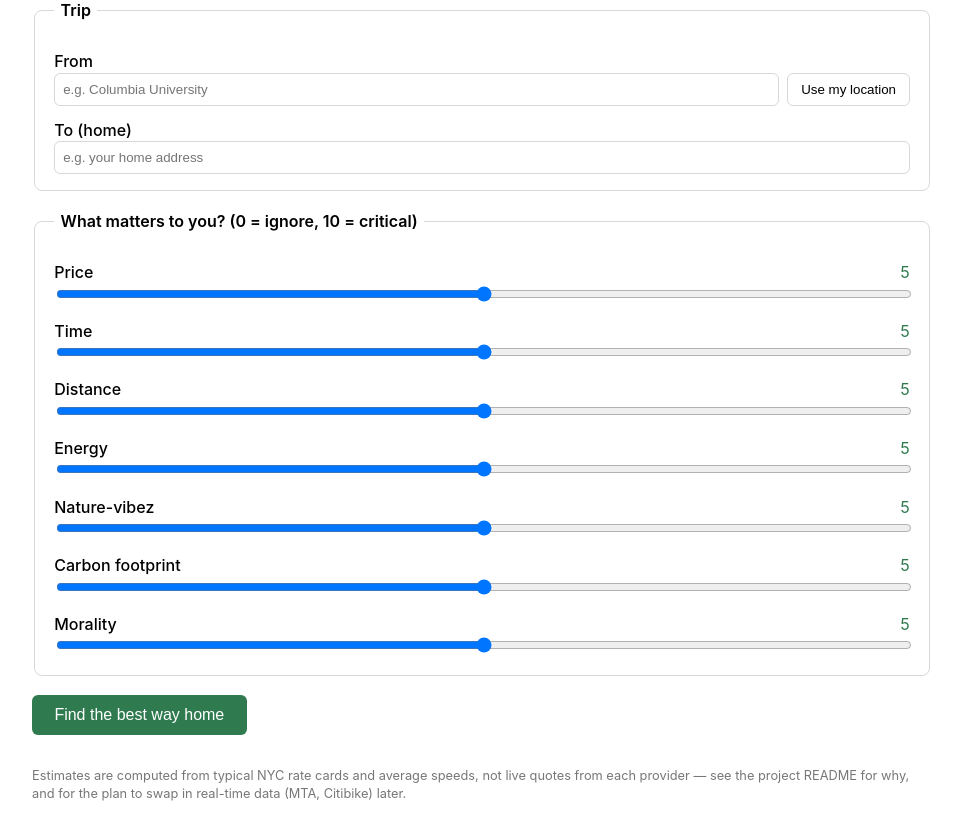
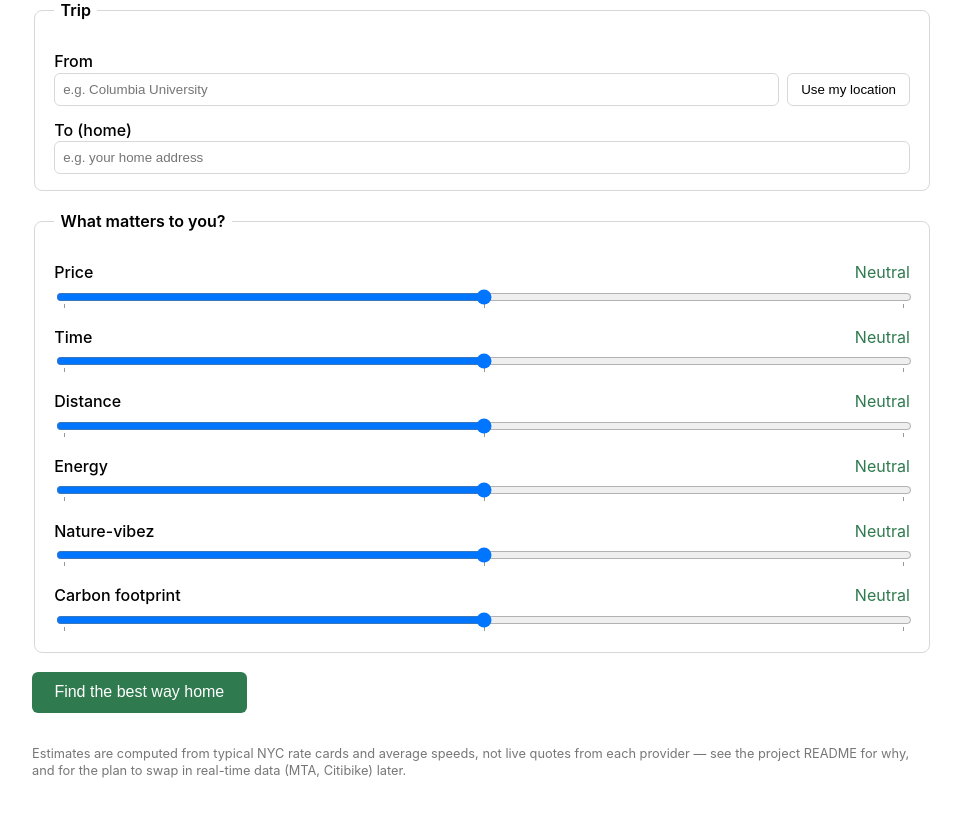
Before and after one commit to AnalyticsInPython/RYDESAVYR, a Flask app: page / in a window 1280 px wide. Shown: the part 132-967 px from the top of the page, without its empty margins (158-1119 px from the left). After the commit the page ends 910 px from the top, so only its background shows below. Run offline with Flask 3, Linux system fonts and the light colour scheme.

Commit message:
Remove morality factor, switch weights to a 3-tier slider
Drop the morality scoring factor entirely (mode data, scoring, and UI)
since it was a silly axis to rank commutes by. Replace the 0-10 weight
sliders with a slider that snaps to exactly three stops -- "Does not
matter", "Neutral", "Critical" -- so weighting is simpler to reason
about while still meaningfully changing the ranking: "does not matter"
drops a factor from scoring entirely and "critical" counts 3x as much
as "neutral".

Co-Authored-By: Claude Sonnet 5 <noreply@anthropic.com>
Claude-Session: https://claude.ai/code/session_01D6n9iEMYNimN2uMkaSiYF5

```diff
--- a/app.py
+++ b/app.py
@@ -3,17 +3,23 @@ from geopy.distance import geodesic
 
 from geocode import geocode_address
 from modes import MODES
-from scoring import FACTOR_LABELS, FACTORS, rank_modes
+from scoring import (
+    DEFAULT_TIER,
+    FACTOR_LABELS,
+    FACTORS,
+    TIER_LABELS,
+    TIER_ORDER,
+    TIER_WEIGHTS,
+    rank_modes,
+)
 
 app = Flask(__name__)
 app.secret_key = "rydesavyr-dev"
 
-DEFAULT_WEIGHT = 5
-
 
 @app.route("/", methods=["GET", "POST"])
 def index():
-    weights = {factor: DEFAULT_WEIGHT for factor in FACTORS}
+    tiers = {factor: DEFAULT_TIER for factor in FACTORS}
     results = None
     origin_address = ""
     destination_address = ""
@@ -24,10 +30,14 @@ def index():
         origin_lat = request.form.get("origin_lat", "").strip()
         origin_lng = request.form.get("origin_lng", "").strip()
 
-        weights = {
-            factor: float(request.form.get(f"weight_{factor}", DEFAULT_WEIGHT))
-            for factor in FACTORS
-        }
+        def tier_for(factor):
+            raw = request.form.get(f"weight_{factor}", "")
+            if raw.isdigit() and 0 <= int(raw) < len(TIER_ORDER):
+                return TIER_ORDER[int(raw)]
+            return DEFAULT_TIER
+
+        tiers = {factor: tier_for(factor) for factor in FACTORS}
+        weights = {factor: TIER_WEIGHTS[tiers[factor]] for factor in FACTORS}
 
         try:
             if origin_lat and origin_lng:
@@ -48,7 +58,10 @@ def index():
 
     return render_template(
         "index.html",
-        weights=weights,
+        tiers=tiers,
+        tier_order=TIER_ORDER,
+        tier_labels=TIER_LABELS,
+        tier_label_list=[TIER_LABELS[tier] for tier in TIER_ORDER],
         factors=FACTORS,
         factor_labels=FACTOR_LABELS,
         results=results,
--- a/modes.py
+++ b/modes.py
@@ -24,7 +24,6 @@ class Mode:
     energy_cost: float       # 0-10, higher = more personal effort/battery drain
     nature_vibez: float      # 0-10, higher = more pleasant/scenic
     carbon_g_per_mile: float
-    morality: float          # 0-10, higher = safer/more ethical
     notes: str = field(default="")
 
     def estimate(self, distance_miles: float) -> dict:
@@ -42,7 +41,6 @@ class Mode:
             "energy": self.energy_cost,
             "nature_vibez": self.nature_vibez,
             "carbon": round(carbon),
-            "morality": self.morality,
             "notes": self.notes,
         }
 
@@ -51,55 +49,55 @@ MODES = [
     Mode(
         "uber", "Uber (UberX)", avg_speed_mph=18, route_factor=1.3, base_fare=3.00,
         cost_per_mile=1.75, cost_per_minute=0.35, wait_minutes=5,
-        energy_cost=1, nature_vibez=2, carbon_g_per_mile=404, morality=6,
+        energy_cost=1, nature_vibez=2, carbon_g_per_mile=404,
         notes="Estimated from typical NYC UberX rates, not a live quote.",
     ),
     Mode(
         "lyft", "Lyft", avg_speed_mph=18, route_factor=1.3, base_fare=2.75,
         cost_per_mile=1.70, cost_per_minute=0.32, wait_minutes=5,
-        energy_cost=1, nature_vibez=2, carbon_g_per_mile=404, morality=6,
+        energy_cost=1, nature_vibez=2, carbon_g_per_mile=404,
         notes="Estimated from typical NYC Lyft rates, not a live quote.",
     ),
     Mode(
         "citibike", "Citibike", avg_speed_mph=8, route_factor=1.2, base_fare=4.79,
         cost_per_mile=0, cost_per_minute=0, wait_minutes=3,
-        energy_cost=7, nature_vibez=8, carbon_g_per_mile=0, morality=9,
+        energy_cost=7, nature_vibez=8, carbon_g_per_mile=0,
         notes="Single-ride classic-bike price; assumes the trip fits the 30-minute window.",
     ),
     Mode(
         "subway", "Subway", avg_speed_mph=17, route_factor=1.4, base_fare=2.90,
         cost_per_mile=0, cost_per_minute=0, wait_minutes=6,
-        energy_cost=3, nature_vibez=3, carbon_g_per_mile=90, morality=9,
+        energy_cost=3, nature_vibez=3, carbon_g_per_mile=90,
         notes="Flat MTA fare; wait time approximates average headway.",
     ),
     Mode(
         "bus", "Bus", avg_speed_mph=8, route_factor=1.3, base_fare=2.90,
         cost_per_mile=0, cost_per_minute=0, wait_minutes=8,
-        energy_cost=3, nature_vibez=3, carbon_g_per_mile=150, morality=9,
+        energy_cost=3, nature_vibez=3, carbon_g_per_mile=150,
         notes="Flat MTA fare; slower average speed due to street traffic.",
     ),
     Mode(
         "train", "Commuter Train (LIRR / Metro-North)", avg_speed_mph=40, route_factor=1.1,
         base_fare=7.00, cost_per_mile=0.25, cost_per_minute=0, wait_minutes=15,
-        energy_cost=2, nature_vibez=4, carbon_g_per_mile=120, morality=9,
+        energy_cost=2, nature_vibez=4, carbon_g_per_mile=120,
         notes="Rough estimate for trips beyond the subway network; fares vary a lot by zone.",
     ),
     Mode(
         "walk", "Walking", avg_speed_mph=3, route_factor=1.2, base_fare=0,
         cost_per_mile=0, cost_per_minute=0, wait_minutes=0,
-        energy_cost=9, nature_vibez=6, carbon_g_per_mile=0, morality=10,
+        energy_cost=9, nature_vibez=6, carbon_g_per_mile=0,
         notes="Free and healthy, but slow and physically demanding over long distances.",
     ),
     Mode(
         "taxi", "Taxi (Curb / yellow cab)", avg_speed_mph=15, route_factor=1.3, base_fare=3.00,
         cost_per_mile=2.80, cost_per_minute=0.50, wait_minutes=5,
-        energy_cost=1, nature_vibez=2, carbon_g_per_mile=404, morality=6,
+        energy_cost=1, nature_vibez=2, carbon_g_per_mile=404,
         notes="Approximated from the NYC TLC rate card; Curb has no public fare API.",
     ),
     Mode(
         "zipcar", "Zipcar", avg_speed_mph=20, route_factor=1.3, base_fare=12.00,
         cost_per_mile=0.45, cost_per_minute=0, wait_minutes=10,
-        energy_cost=4, nature_vibez=3, carbon_g_per_mile=350, morality=6,
+        energy_cost=4, nature_vibez=3, carbon_g_per_mile=350,
         notes="Assumes a 1-hour minimum booking; most NYC Zipcars must return to their "
               "home spot, so this is a rough one-way approximation.",
     ),
--- a/scoring.py
+++ b/scoring.py
@@ -1,8 +1,8 @@
 """Weighted ranking across the factors from the proposal: price, time,
-distance, energy, nature-vibez, carbon footprint, and morality.
+distance, energy, nature-vibez, and carbon footprint.
 """
 
-FACTORS = ["price", "time", "distance", "energy", "nature_vibez", "carbon", "morality"]
+FACTORS = ["price", "time", "distance", "energy", "nature_vibez", "carbon"]
 
 FACTOR_LABELS = {
     "price": "Price",
@@ -11,7 +11,6 @@ FACTOR_LABELS = {
     "energy": "Energy",
     "nature_vibez": "Nature-vibez",
     "carbon": "Carbon footprint",
-    "morality": "Morality",
 }
 
 # True where a lower raw value is the better outcome for that factor.
@@ -22,8 +21,25 @@ LOWER_IS_BETTER = {
     "energy": True,
     "carbon": True,
     "nature_vibez": False,
-    "morality": False,
 }
+
+# Three-tier weighting: "does not matter" drops the factor from scoring
+# entirely, "critical" counts 3x as much as "neutral".
+TIER_ORDER = ["none", "neutral", "critical"]
+
+TIER_LABELS = {
+    "none": "Does not matter",
+    "neutral": "Neutral",
+    "critical": "Critical",
+}
+
+TIER_WEIGHTS = {
+    "none": 0,
+    "neutral": 1,
+    "critical": 3,
+}
+
+DEFAULT_TIER = "neutral"
 
 
 def _normalize(values, lower_is_better):
--- a/templates/index.html
+++ b/templates/index.html
@@ -40,17 +40,21 @@
     </fieldset>
 
     <fieldset>
-      <legend>What matters to you? (0 = ignore, 10 = critical)</legend>
+      <legend>What matters to you?</legend>
       {% for factor in factors %}
         <label for="weight_{{ factor }}">
           {{ factor_labels[factor] }}
-          <span class="weight-value" id="value_{{ factor }}">{{ weights[factor]|int }}</span>
+          <span class="weight-value" id="value_{{ factor }}">{{ tier_labels[tiers[factor]] }}</span>
         </label>
-        <input type="range" min="0" max="10" step="1"
+        <input type="range" min="0" max="{{ tier_order|length - 1 }}" step="1"
                id="weight_{{ factor }}" name="weight_{{ factor }}"
-               value="{{ weights[factor]|int }}"
-               oninput="document.getElementById('value_{{ factor }}').textContent = this.value">
+               list="tier-ticks"
+               value="{{ tier_order.index(tiers[factor]) }}"
+               oninput="document.getElementById('value_{{ factor }}').textContent = TIER_LABELS[this.value]">
       {% endfor %}
+      <datalist id="tier-ticks">
+        {% for tier in tier_order %}<option value="{{ loop.index0 }}"></option>{% endfor %}
+      </datalist>
     </fieldset>
 
     <button type="submit">Find the best way home</button>
@@ -71,7 +75,6 @@
             <th>Energy</th>
             <th>Nature-vibez</th>
             <th>Carbon</th>
-            <th>Morality</th>
           </tr>
         </thead>
         <tbody>
@@ -89,7 +92,6 @@
               <td>{{ r.energy }}/10</td>
               <td>{{ r.nature_vibez }}/10</td>
               <td>{{ r.carbon }} g CO₂</td>
-              <td>{{ r.morality }}/10</td>
             </tr>
           {% endfor %}
         </tbody>
@@ -106,6 +108,8 @@
   </footer>
 
   <script>
+    const TIER_LABELS = {{ tier_label_list|tojson }};
+
     document.getElementById('use-location').addEventListener('click', function () {
       const status = document.getElementById('location-status');
       if (!navigator.geolocation) {
```
Also changed, not shown: README.md.
